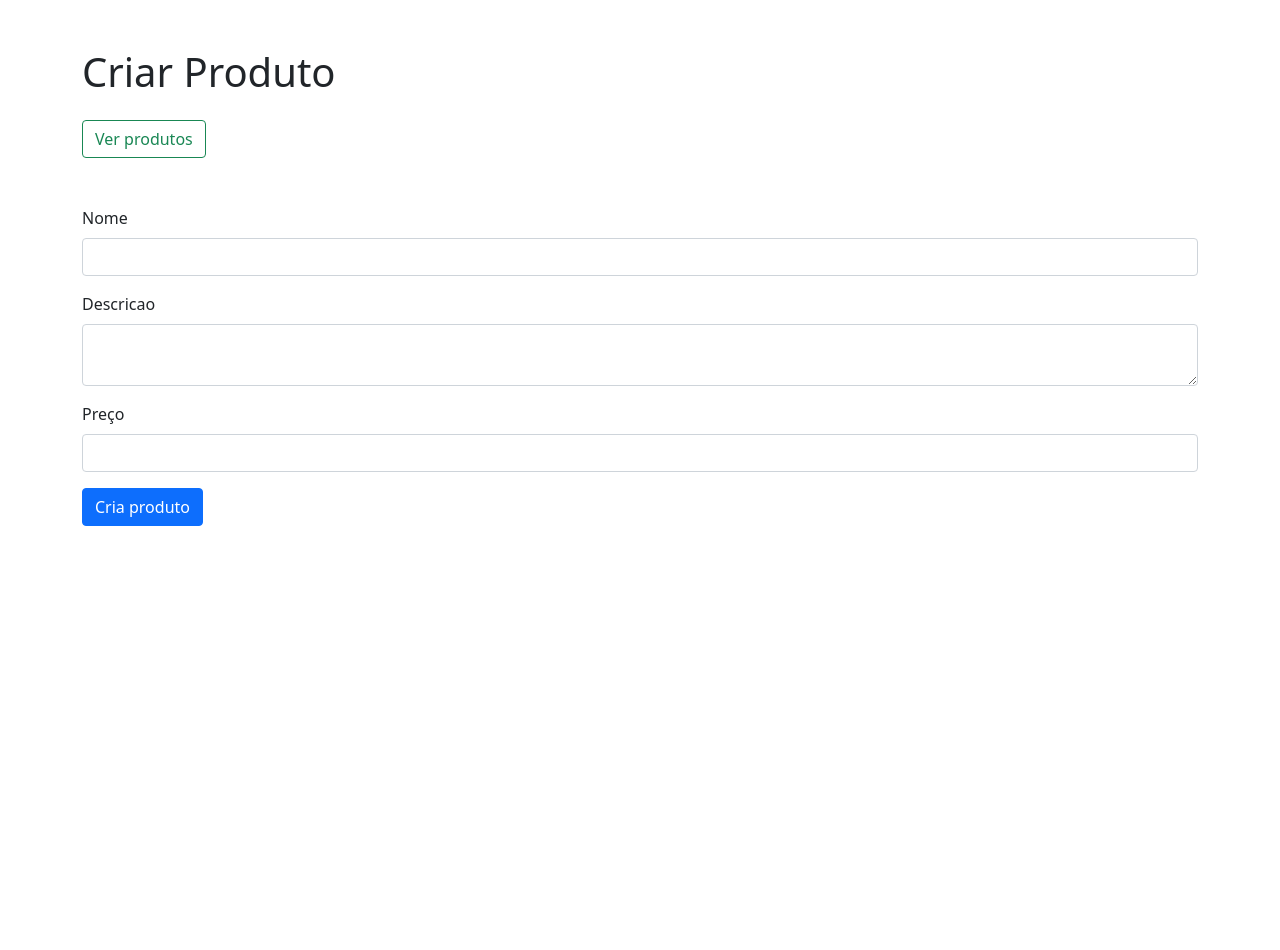
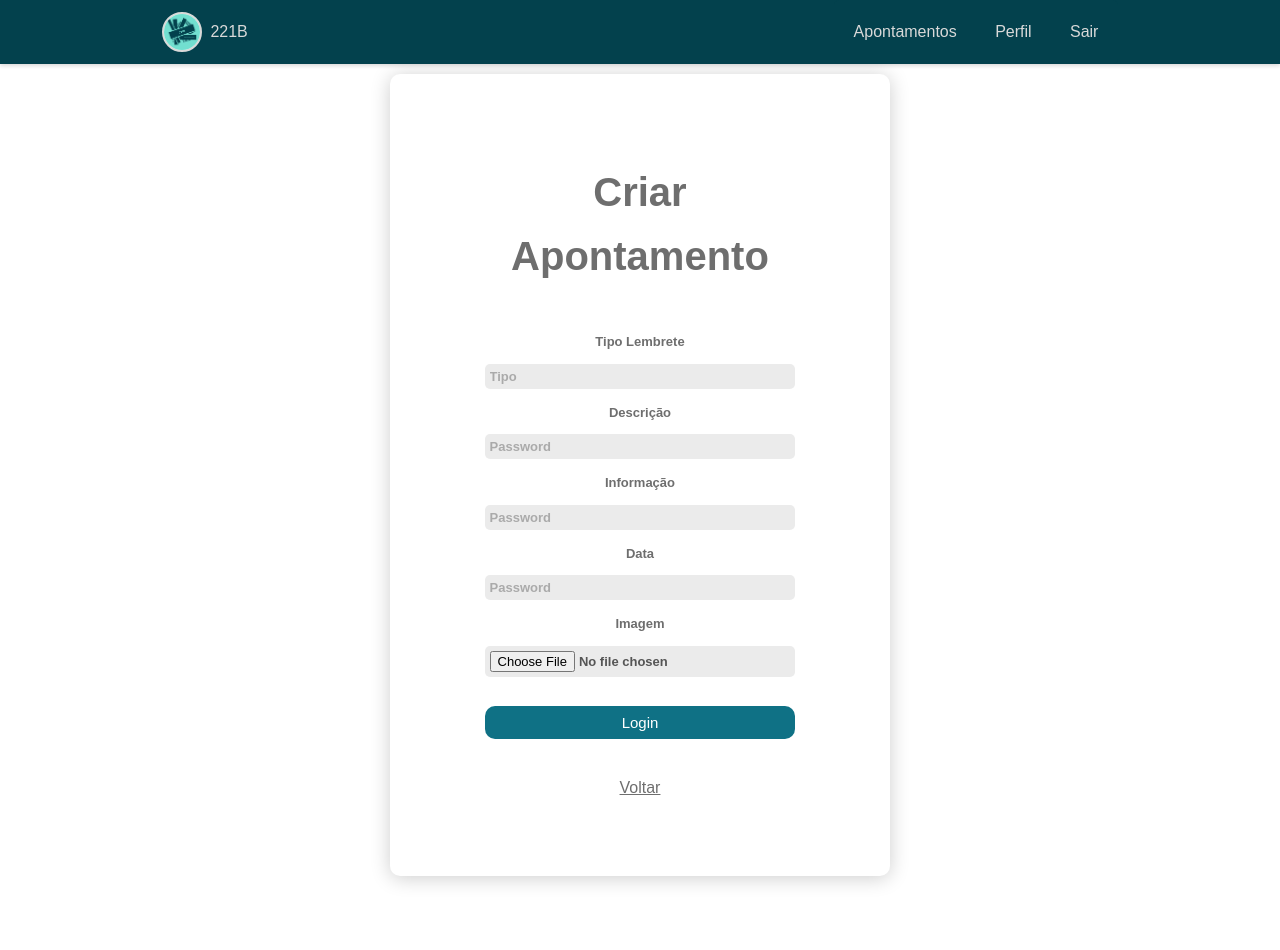
Before and after one commit to kevinDomingues/TP1_SIR, a PHP site: page /create.php in a window 1280 px wide. Before the commit the page ends 526 px from the top, so only its background shows below. Run offline with PHP 8.4, Linux system fonts and the light colour scheme; data that the repository does not hold is empty; some libraries are stand-ins or nearby versions.

Commit message:
unfinished changes

```diff
--- a/components/nav.php
+++ b/components/nav.php
@@ -13,7 +13,7 @@
       <ul class="navbar-links" id="dropdown">
         <li class="navbar-item"><a class="navbar-link" href="/TP1_SIR/apontamentos.php">Apontamentos</a></li>
         <li class="navbar-item"><a class="navbar-link" href="/TP1_SIR/perfil.php">Perfil</a></li>
-        <li class="navbar-item"><a class="navbar-link" href="/TP1_SIR">Sair</a></li>
+        <li class="navbar-item"><a class="navbar-link" href="/TP1_SIR/logout.php">Sair</a></li>
       </ul>
     </div>
   </nav>
--- a/create.php
+++ b/create.php
@@ -1,5 +1,7 @@
 <?php
 require_once './database/connection.php';
+require_once './components/header.php';
+require_once './components/nav.php';
 
 $nome = '';
 $desc = '';
@@ -31,45 +33,54 @@ if ($_SERVER['REQUEST_METHOD'] === 'POST' ){
     }
 }
 ?>
+<div class="bodyapontamentosforms">
+    <div class="apontamentosformscontainer">
+        <div class="apontamentosformscard apontamentosformsfeed" style="min-width: 60%">
+            <div class="apontamentosformscardsFeed">
+                <div class="apontamentosformscard-body">
+                    <div class="content" style="margin-bottom: 5%">
+                        <h1>Criar Apontamento</h1>
+                        <form action="login.php" action="login.php" method="POST">
+                        <div>
+                            <label for="">Tipo Lembrete</label>
+                            <br>
+                            <input style="width: 80%" type="email" name="lembrete" id="txt" aria-describedby="helpId" placeholder="Tipo" required>
 
-<!DOCTYPE html>
-<html lang="en">
-<head>
-    <meta charset="UTF-8">
-    <meta http-equiv="X-UA-Compatible" content="IE=edge">
-    <link href="https://cdn.jsdelivr.net/npm/bootstrap@5.1.3/dist/css/bootstrap.min.css" rel="stylesheet" integrity="sha384-1BmE4kWBq78iYhFldvKuhfTAU6auU8tT94WrHftjDbrCEXSU1oBoqyl2QvZ6jIW3" crossorigin="anonymous">
-    <meta name="viewport" content="width=device-width, initial-scale=1.0">
-    <title>Document</title>
-</head>
-<body>
-    <div class="container">
-        <h1 class="mt-5">Criar Produto</h1>
-
-        <?php if (!empty($erros)): ?>
-        <div class="alert alert-danger">
-            <?php foreach ($erros as $err) : ?>
-               <div><?php echo $err ?></div>
-            <?php endforeach ?>
+                        </div>
+                        <div>
+                            <label for="">Descrição</label>
+                            <br>
+                            <input style="width: 80%" type="text" name="pass" id="txt" placeholder="Password" required>
+                        </div>
+                        <div>
+                            <label for="">Informação</label>
+                            <br>
+                            <input style="width: 80%" type="text" name="pass" id="txt" placeholder="Password" required>
+                        </div>
+                        <div>
+                            <label for="">Data</label>
+                            <br>
+                            <input style="width: 80%" type="text" name="pass" id="txt" placeholder="Password" required>
+                        </div>
+                        <div>
+                            <label for="">Imagem</label>
+                            <br>
+                            <input style="width: 80%" type="file" name="image" id="txt" placeholder="Password" required>
+                        </div>
+                        <button style="width: 80%" type="submit" class="createButton">Login</button>
+                        </form>
+                        <?php if ($err): ?>
+                        <div class="error">
+                            <div><?php echo $err ?></div>
+                        </div>
+                        <?php endif ?>
+                        <br>
+                        <a class="btn" style="font-size: 16px" href="apontamentos.php">Voltar</a>
+                    </div>
+                </div>
+            </div>
         </div>
-        <?php endif ?>
-
-        <a href="index.php" class="btn btn-outline-success mt-3">Ver produtos</a>
-
-        <form class="mt-5" action="create.php" method="POST">
-            <div class="mb-3">
-                <label class="form-label">Nome</label>
-                <input type="text" id="nome" name="nome" class="form-control" value="<?php echo $nome ?>">
-            </div>
-            <div class="mb-3">
-                <label class="form-label">Descricao</label>
-                <textarea id="desc" name="desc" class="form-control" value="<?php echo $desc ?>"></textarea>
-            </div>
-            <div class="mb-3">
-                <label class="form-label">Preço</label>
-                <input type="number" id="preco" name="preco" step=".01" class="form-control" value="<?php echo $preco ?>">
-            </div>
-            <button type="submit" class="btn btn-primary">Cria produto</button>
-        </form>
     </div>
+</div>
 </body>
 </html>
--- a/css/apontamentos.css
+++ b/css/apontamentos.css
@@ -149,7 +149,7 @@ ul.no-bullets {
     background-color: var(--buttons-hover);
   }
 
-  .content {
+  .apontamentoscontent {
     display: flex;
     justify-content: flex-start;
     text-align: start;
@@ -166,6 +166,28 @@ ul.no-bullets {
     color: black;
     font-weight: bold;
 
+  }
+
+  .createButton {
+    background-color: var(--bg-contrast);
+    padding: 8px;
+    width: 100%;
+    border: none;
+    text-align: center;
+    text-decoration: none;
+    outline: none;
+    font-size: 15px;
+    border-radius: 10px 10px;
+    color: white;
+    margin-top: 5%;
+    margin-bottom: 10px;
+    display: inline-block;
+    margin-left: auto;
+    margin-right: auto;
+  }
+
+  .createButton:hover {
+    background-color: #29a364;
   }
 
 
--- /dev/null
+++ b/css/apontamentosforms.css
@@ -0,0 +1,67 @@
+
+.bodyapontamentosforms {
+    display: flex;
+    min-height: 100%;
+    font-family: "Roboto", sans-serif;
+    color: #10182f;
+    margin: 0;
+    padding: 5%;
+    justify-content: center;
+}
+.apontamentosformscontainer {
+    display: flex;
+    flex-wrap: wrap;
+    padding: 0%;
+
+}
+.apontamentosformscard {
+    margin: 10px;
+    background-color: #fff;
+    border-radius: 10px;
+    box-shadow: 0 2px 20px rgba(0, 0, 0, 0.2);
+    min-width: 45%;
+    padding: 5%;
+}
+
+.apontamentosformscard-body {
+    margin-top: 5%;
+    display: flex;
+    flex-direction: column;
+    align-items: flex-start;
+    padding: 30px;
+}
+
+.apontamentosformsfeed{
+    float: left;
+    min-width: 100%;
+    min-height: 95%;
+
+}
+
+.apontamentosformscardsFeed {
+    display: flex;
+    justify-content: space-evenly;
+    margin-top: -5%;
+}
+
+.createButton {
+background-color: var(--bg-contrast);
+padding: 8px;
+width: 100%;
+border: none;
+text-align: center;
+text-decoration: none;
+outline: none;
+font-size: 15px;
+border-radius: 10px 10px;
+color: white;
+margin-top: 5%;
+margin-bottom: 10px;
+display: inline-block;
+margin-left: auto;
+margin-right: auto;
+}
+
+.createButton:hover {
+background-color: #29a364;
+}
--- a/css/style.css
+++ b/css/style.css
@@ -1,6 +1,7 @@
 @import url("login_register.css");
 @import url("dashboard.css");
 @import url("apontamentos.css");
+@import url("apontamentosforms.css");
 @import url("perfil.css");
 
 
--- a/database/database.php
+++ /dev/null
@@ -1,5 +0,0 @@
-<?php
-
-
-
-?>
--- a/index.php
+++ b/index.php
@@ -32,7 +32,7 @@
     <!--    <li class="navbar-item"><a class="navbar-link" href="/about">Apontamentos</a></li>
         <li class="navbar-item"><a class="navbar-link" href="/blog">Blog</a></li>
         <li class="navbar-item"><a class="navbar-link" href="/careers">Careers</a></li>  -->
-        <li class="navbar-item"><a class="navbar-link" href="dashboard.php">Entrar</a></li>
+        <li class="navbar-item"><a class="navbar-link" href="login.php">Entrar</a></li>
       </ul>
     </div>
   </nav>
--- a/perfil.php
+++ b/perfil.php
@@ -2,6 +2,11 @@
 require_once './components/header.php';
 require_once './components/nav.php';
 
+session_start();
+
+if (empty($_SESSION['id_email'])) {
+    header('location: login.php');
+}
 ?>
 
 
```
Also changed, not shown: apontamentos.php (+10 -29 lines), dashboard.php (+7 -1 lines), login.php (+7 -0 lines), logout.php (added, +10 -0 lines).
